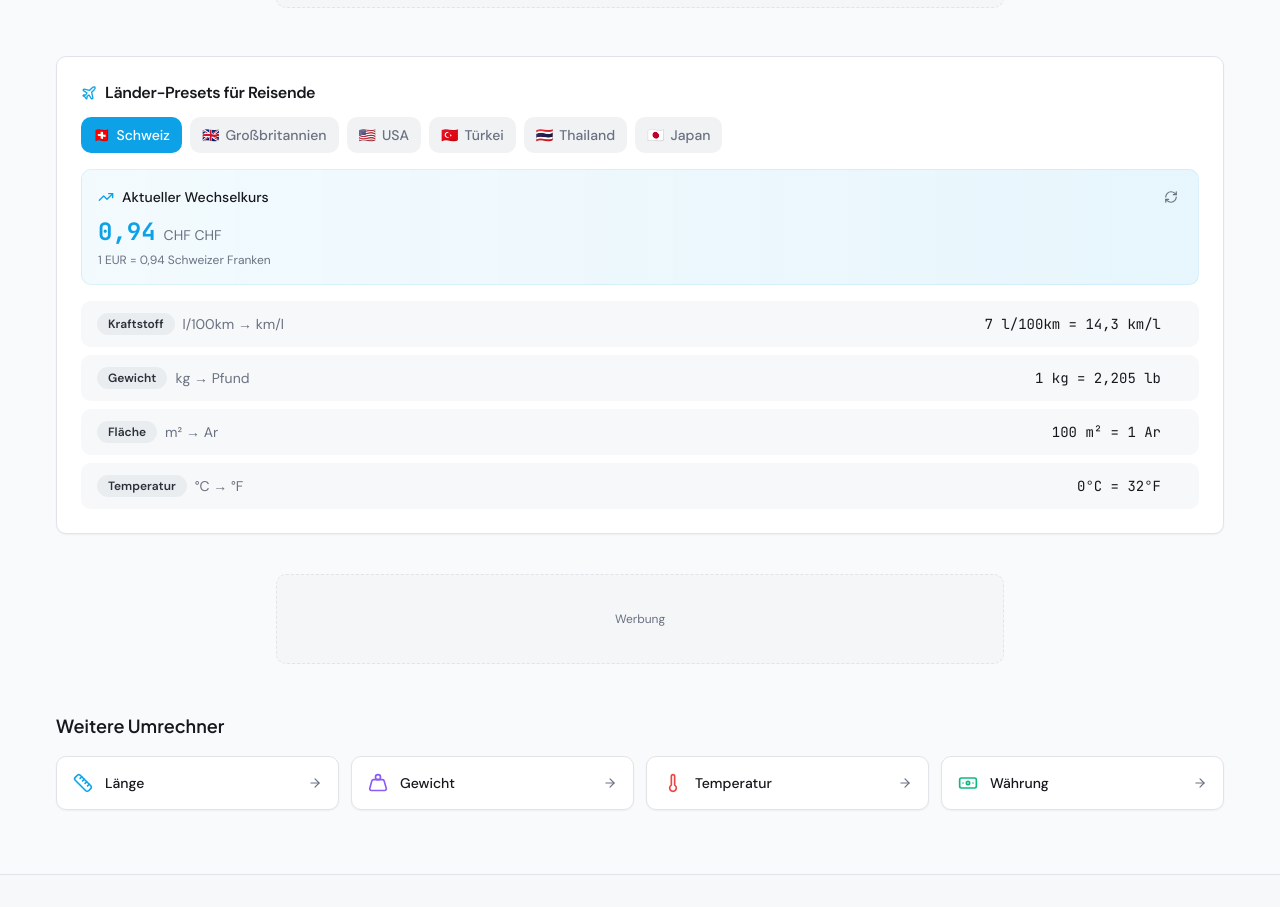
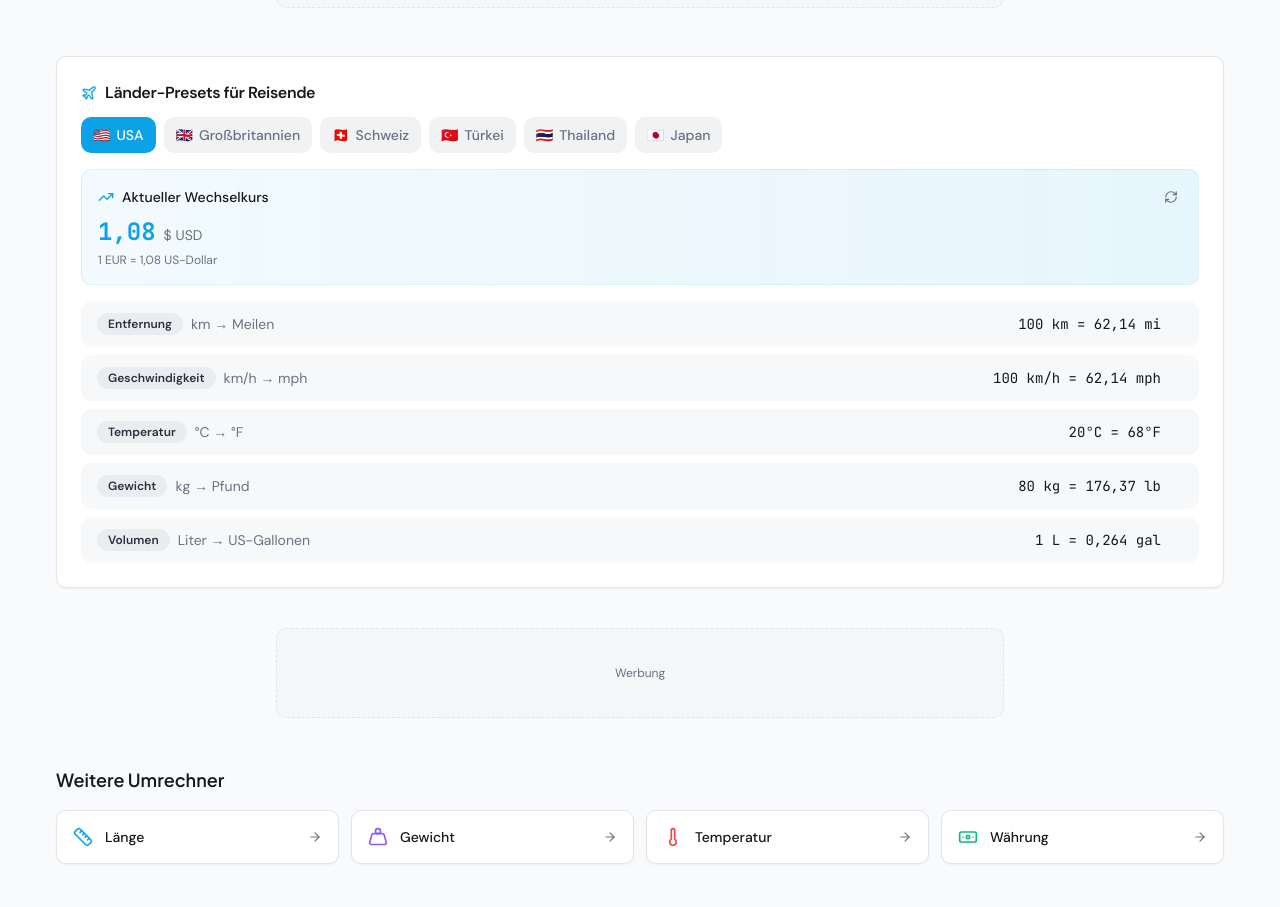
Before and after one commit to DocS61/smartumrechnen, a Next.js app in the folder nextjs_space/: page /umrechner/datengroessen in a window 1280 px wide. Shown: the part 972-1879 px from the top of the page. Built offline with nearby package versions, Linux system fonts and the light colour scheme; no server answers.

Commit message:
Country presets only show differences

```diff
--- a/nextjs_space/components/country-presets.tsx
+++ b/nextjs_space/components/country-presets.tsx
@@ -19,44 +19,38 @@ interface CountryPreset {
 
 const PRESETS: CountryPreset[] = [
   {
-    id: 'schweiz', name: 'Schweiz', flag: '🇨🇭',
-    currency: { code: 'CHF', name: 'Schweizer Franken', symbol: 'CHF' },
+    id: 'usa', name: 'USA', flag: '🇺🇸',
+    currency: { code: 'USD', name: 'US-Dollar', symbol: '$' },
     conversions: [
-      { label: 'Kraftstoff', from: 'l/100km', to: 'km/l', example: '7 l/100km = 14,3 km/l', slug: 'kraftstoffverbrauch' },
-      { label: 'Gewicht', from: 'kg', to: 'Pfund', example: '1 kg = 2,205 lb', slug: 'gewicht' },
-      { label: 'Fläche', from: 'm²', to: 'Ar', example: '100 m² = 1 Ar', slug: 'flaeche' },
-      { label: 'Temperatur', from: '°C', to: '°F', example: '0°C = 32°F', slug: 'temperatur' },
+      { label: 'Entfernung', from: 'km', to: 'Meilen', example: '100 km = 62,14 mi', slug: 'laenge' },
+      { label: 'Geschwindigkeit', from: 'km/h', to: 'mph', example: '100 km/h = 62,14 mph', slug: 'geschwindigkeit' },
+      { label: 'Temperatur', from: '°C', to: '°F', example: '20°C = 68°F', slug: 'temperatur' },
+      { label: 'Gewicht', from: 'kg', to: 'Pfund', example: '80 kg = 176,37 lb', slug: 'gewicht' },
+      { label: 'Volumen', from: 'Liter', to: 'US-Gallonen', example: '1 L = 0,264 gal', slug: 'volumen' },
     ],
   },
   {
     id: 'uk', name: 'Großbritannien', flag: '🇬🇧',
     currency: { code: 'GBP', name: 'Britisches Pfund', symbol: '£' },
     conversions: [
-      { label: 'Länge', from: 'km', to: 'Meilen', example: '100 km = 62,14 mi', slug: 'laenge' },
+      { label: 'Entfernung', from: 'km', to: 'Meilen', example: '100 km = 62,14 mi', slug: 'laenge' },
       { label: 'Gewicht', from: 'kg', to: 'Stone', example: '80 kg = 12,6 st', slug: 'gewicht' },
-      { label: 'Volumen', from: 'Liter', to: 'UK-Gal.', example: '1 L = 0,22 gal', slug: 'volumen' },
+      { label: 'Volumen', from: 'Liter', to: 'Imp. Gallonen', example: '1 L = 0,22 gal', slug: 'volumen' },
       { label: 'Temperatur', from: '°C', to: '°F', example: '20°C = 68°F', slug: 'temperatur' },
     ],
   },
   {
-    id: 'usa', name: 'USA', flag: '🇺🇸',
-    currency: { code: 'USD', name: 'US-Dollar', symbol: '$' },
+    id: 'schweiz', name: 'Schweiz', flag: '🇨🇭',
+    currency: { code: 'CHF', name: 'Schweizer Franken', symbol: 'CHF' },
     conversions: [
-      { label: 'Länge', from: 'km', to: 'Meilen', example: '100 km = 62,14 mi', slug: 'laenge' },
-      { label: 'Temperatur', from: '°C', to: '°F', example: '20°C = 68°F', slug: 'temperatur' },
-      { label: 'Gewicht', from: 'kg', to: 'Pfund', example: '80 kg = 176,37 lb', slug: 'gewicht' },
-      { label: 'Volumen', from: 'Liter', to: 'Gallonen', example: '1 L = 0,264 gal', slug: 'volumen' },
-      { label: 'Geschwindigkeit', from: 'km/h', to: 'mph', example: '100 km/h = 62,14 mph', slug: 'geschwindigkeit' },
+      { label: 'Währung', from: 'EUR', to: 'CHF', example: 'Wechselkurs siehe oben', slug: 'waehrung' },
     ],
   },
   {
     id: 'tuerkei', name: 'Türkei', flag: '🇹🇷',
     currency: { code: 'TRY', name: 'Türkische Lira', symbol: '₺' },
     conversions: [
-      { label: 'Temperatur', from: '°C', to: '°F', example: '35°C = 95°F', slug: 'temperatur' },
-      { label: 'Kleidung', from: 'EU', to: 'TR', example: 'Gleiche Größen wie EU', slug: 'kleidergroessen' },
-      { label: 'Gewicht', from: 'kg', to: 'Pfund', example: '1 kg = 2,205 lb', slug: 'gewicht' },
-      { label: 'Kraftstoff', from: 'l/100km', to: 'km/l', example: '8 l/100km = 12,5 km/l', slug: 'kraftstoffverbrauch' },
+      { label: 'Währung', from: 'EUR', to: 'TRY', example: 'Wechselkurs siehe oben', slug: 'waehrung' },
     ],
   },
   {
@@ -65,24 +59,20 @@ const PRESETS: CountryPreset[] = [
     conversions: [
       { label: 'Kleidung', from: 'EU', to: 'Asiatisch', example: 'Oft 1–2 Größen größer', slug: 'kleidergroessen' },
       { label: 'Schuhe', from: 'EU', to: 'cm', example: 'EU 42 = 26,5 cm', slug: 'schuhgroessen' },
-      { label: 'Temperatur', from: '°C', to: '°F', example: '32°C = 89,6°F', slug: 'temperatur' },
-      { label: 'Gewicht', from: 'kg', to: 'Pfund', example: '80 kg = 176,37 lb', slug: 'gewicht' },
     ],
   },
   {
     id: 'japan', name: 'Japan', flag: '🇯🇵',
     currency: { code: 'JPY', name: 'Japanischer Yen', symbol: '¥' },
     conversions: [
+      { label: 'Kleidung', from: 'EU', to: 'JP', example: 'EU M ≈ JP L', slug: 'kleidergroessen' },
       { label: 'Schuhe', from: 'EU', to: 'cm', example: 'EU 42 = 26,5 cm', slug: 'schuhgroessen' },
-      { label: 'Kleidung', from: 'EU', to: 'JP', example: 'EU M ≈ JP L', slug: 'kleidergroessen' },
-      { label: 'Länge', from: 'km', to: 'Meilen', example: '100 km = 62,14 mi', slug: 'laenge' },
-      { label: 'Temperatur', from: '°C', to: '°F', example: '25°C = 77°F', slug: 'temperatur' },
     ],
   },
 ]
 
 export function CountryPresets() {
-  const [activePreset, setActivePreset] = useState('schweiz')
+  const [activePreset, setActivePreset] = useState('usa')
   const [rates, setRates] = useState<Record<string, number>>({})
   const [ratesLoading, setRatesLoading] = useState(true)
 
```
Also changed, not shown: 1 other file (tests, documents, lock files or other folders).
